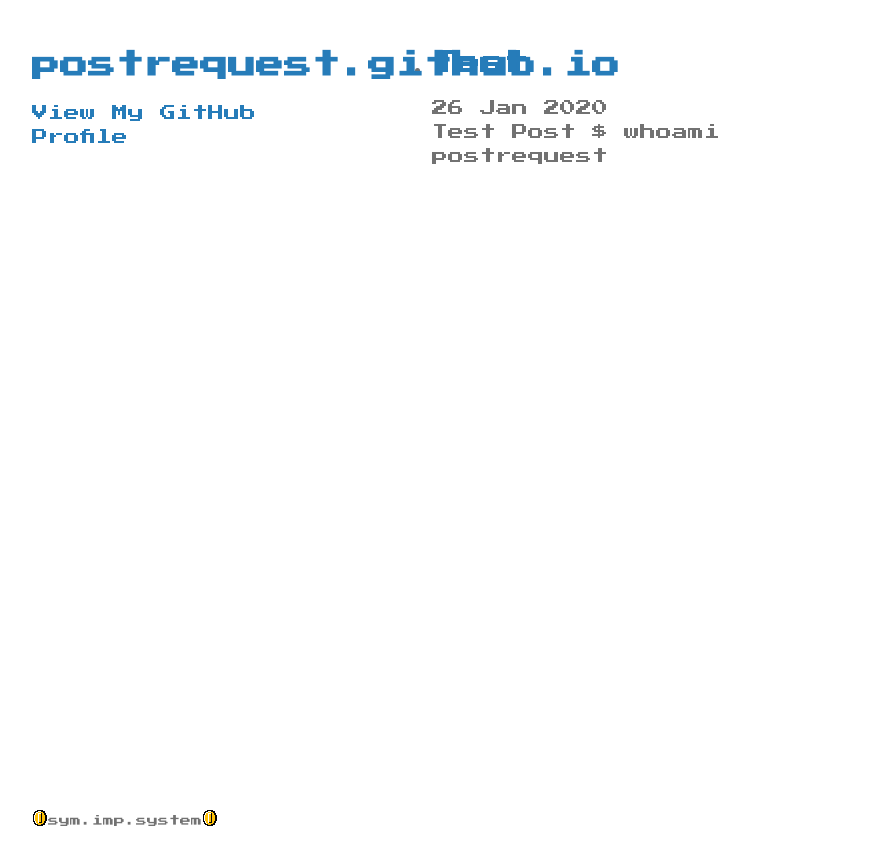
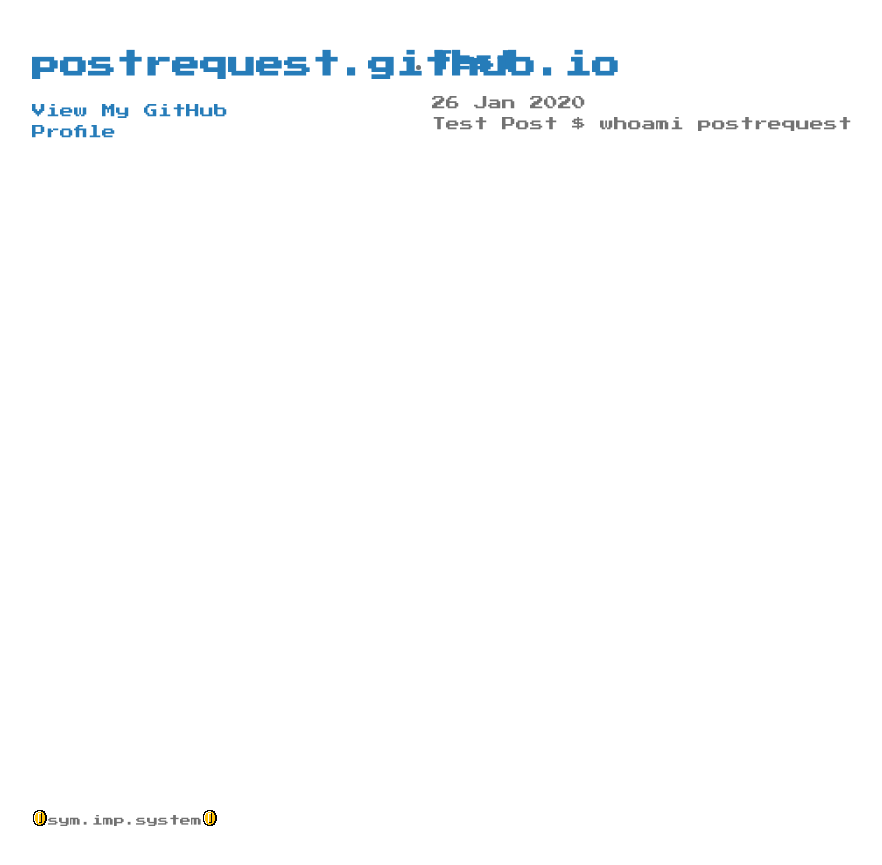
Before and after one commit to postrequest/postrequest.github.io, a Jekyll site: the page built from index.html, in a window 1280 px wide. Shown: the top 865 px of the page, without its empty margins (178-1060 px from the left). Built offline with Jekyll 4.4.1, drawn with Linux system fonts in a browser that asks for light colours; the repository's description, which GitHub fills in, is left out.

Commit message:
Initial Commit

```diff
--- a/_sass/jekyll-theme-minimal.scss
+++ b/_sass/jekyll-theme-minimal.scss
@@ -5,7 +5,7 @@
   background-color: #fff;
   padding:50px;
   /*font: 14px/1.5 "Noto Sans", "Helvetica Neue", Helvetica, Arial, sans-serif;*/
-  font: 14px/1.5;
+  font-size: 14px;
   color:#727272;
   font-weight:400;
 }
```
